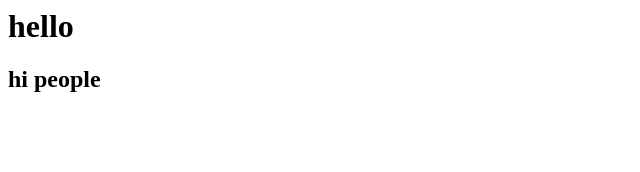
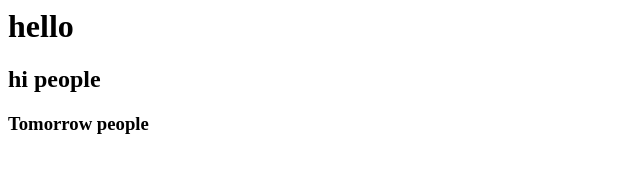
Before and after one commit to katsisaac50/hello-world, a plain HTML site: page index.html in a window 1280 px wide. Shown: the whole page, without its empty margins (0-640 px from the left). Drawn offline with Linux system fonts and the light colour scheme.

Commit message:
h3 added

```diff
--- a/index.html
+++ b/index.html
@@ -8,5 +8,6 @@
 <body>
     <h1>hello</h1>
     <h2>hi people</h2>
+    <h3>Tomorrow people</h3>
 </body>
 </html>
```
